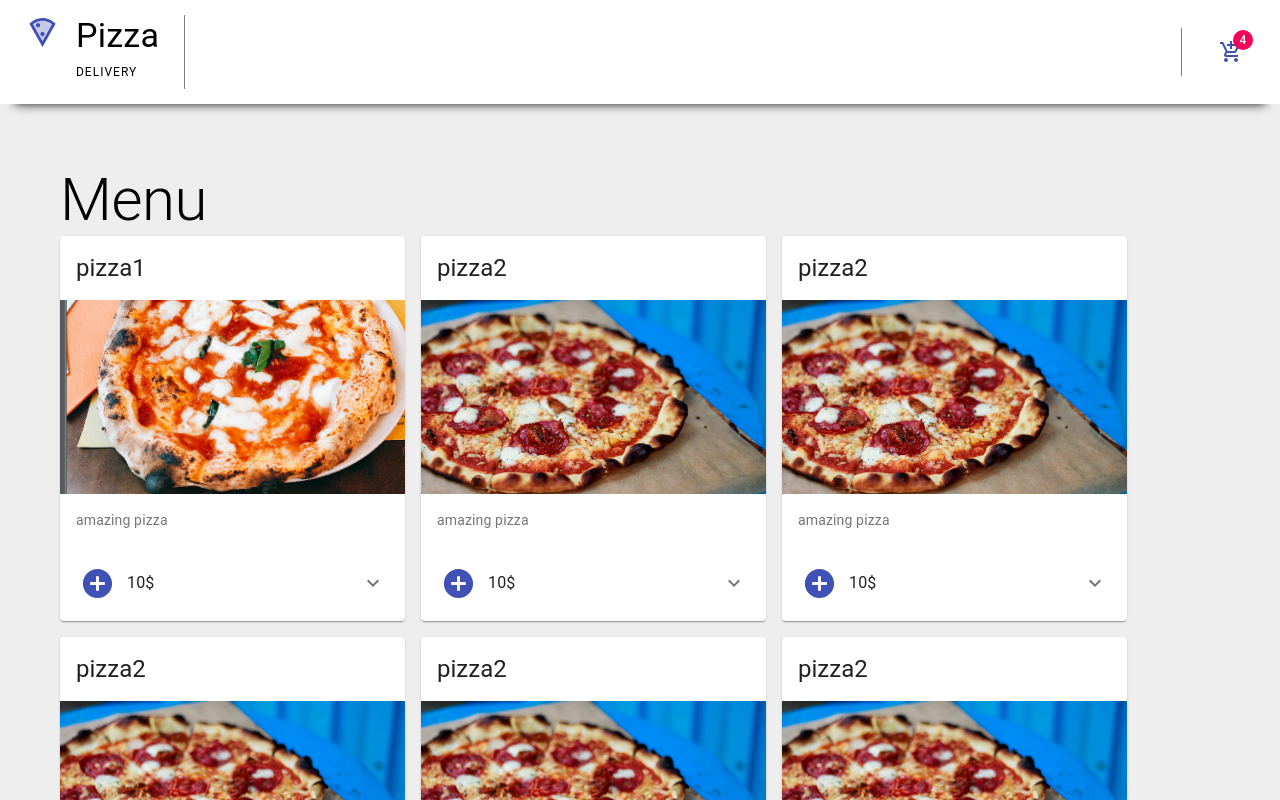
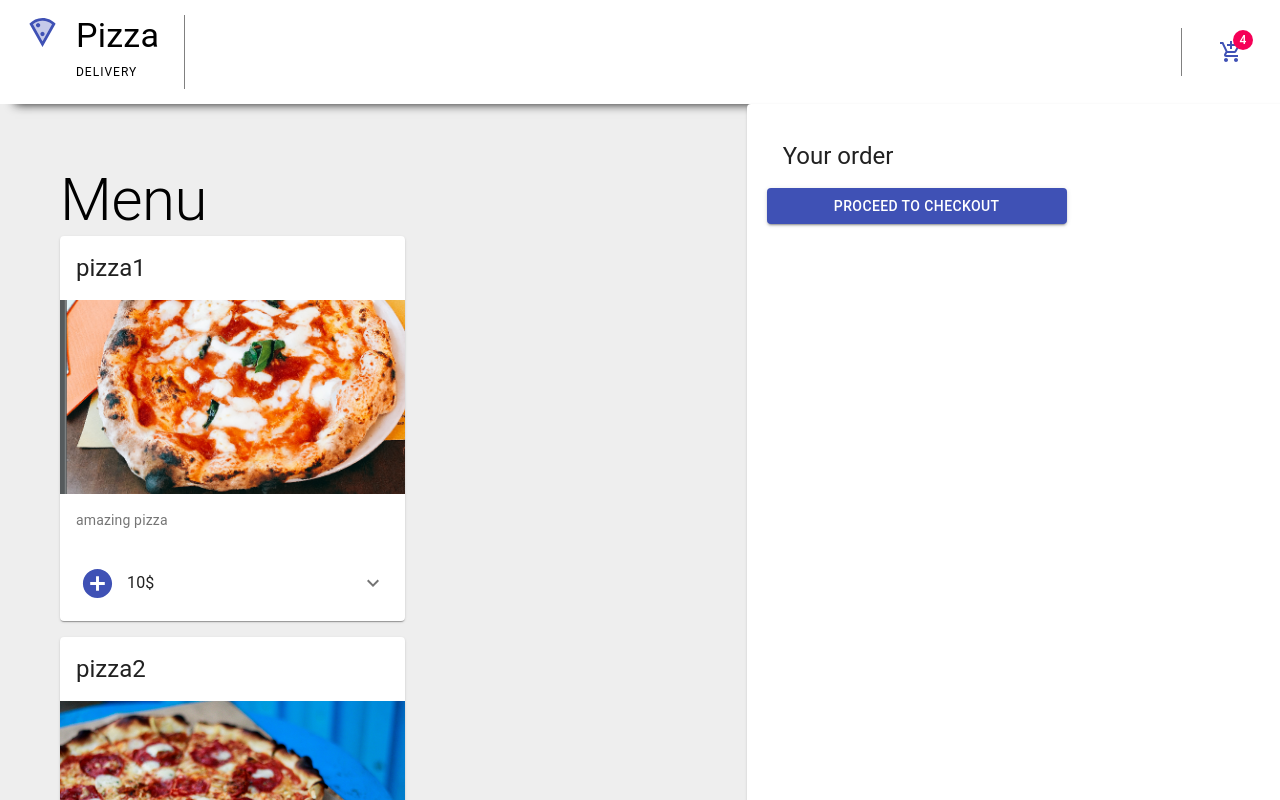
Before and after one commit to xenialugovaya/Delivery-app, a React (Create React App) app: page / in a window 1280 px wide. Shown: the top 800 px of the page. Built offline with nearby package versions, Linux system fonts and the light colour scheme.

Commit message:
Created a basic cart layout

```diff
--- a/src/App.js
+++ b/src/App.js
@@ -1,14 +1,23 @@
 import React from 'react';
 import { GlobalStyle } from './Styles/GlobalStyle'
+import { Grid } from '@material-ui/core';
 import Navbar from './Navbar/Navbar';
 import Menu from './Menu/Menu';
+import Cart from './Cart/Cart';
 
 function App() {
   return (
     <>
     <GlobalStyle/>
     <Navbar/>
-    <Menu/>
+    <Grid container>
+      <Grid item xs={7}>
+        <Menu/>
+      </Grid>
+      <Grid item xs={5}>
+        <Cart/>
+      </Grid>
+    </Grid>
    </>
   );
 }
--- /dev/null
+++ b/src/Cart/Cart.js
@@ -0,0 +1,36 @@
+import React from 'react';
+import { makeStyles } from '@material-ui/core/styles';
+import Card from '@material-ui/core/Card';
+import CardHeader from '@material-ui/core/CardHeader';
+import { Button } from '@material-ui/core';
+
+
+
+
+const useStyles = makeStyles({
+  root: {
+    padding: '20px',
+    position: 'fixed',
+    width: '100%',
+    height: '100%',
+    margin: '0',
+    display: 'flex',
+    flexDirection: 'column',
+  },
+  button: {
+    maxWidth: '300px',
+  }
+});
+
+export default function Cart() {
+  const classes = useStyles();
+
+     return(
+      <Card className={classes.root}>
+        <CardHeader title="Your order"/>
+        <Button variant="contained" color="primary" className={classes.button}>
+          Proceed to checkout
+        </Button>
+      </Card>
+     );
+}
```
Also changed, not shown: src/Menu/Menu.js (+2 -6 lines).
